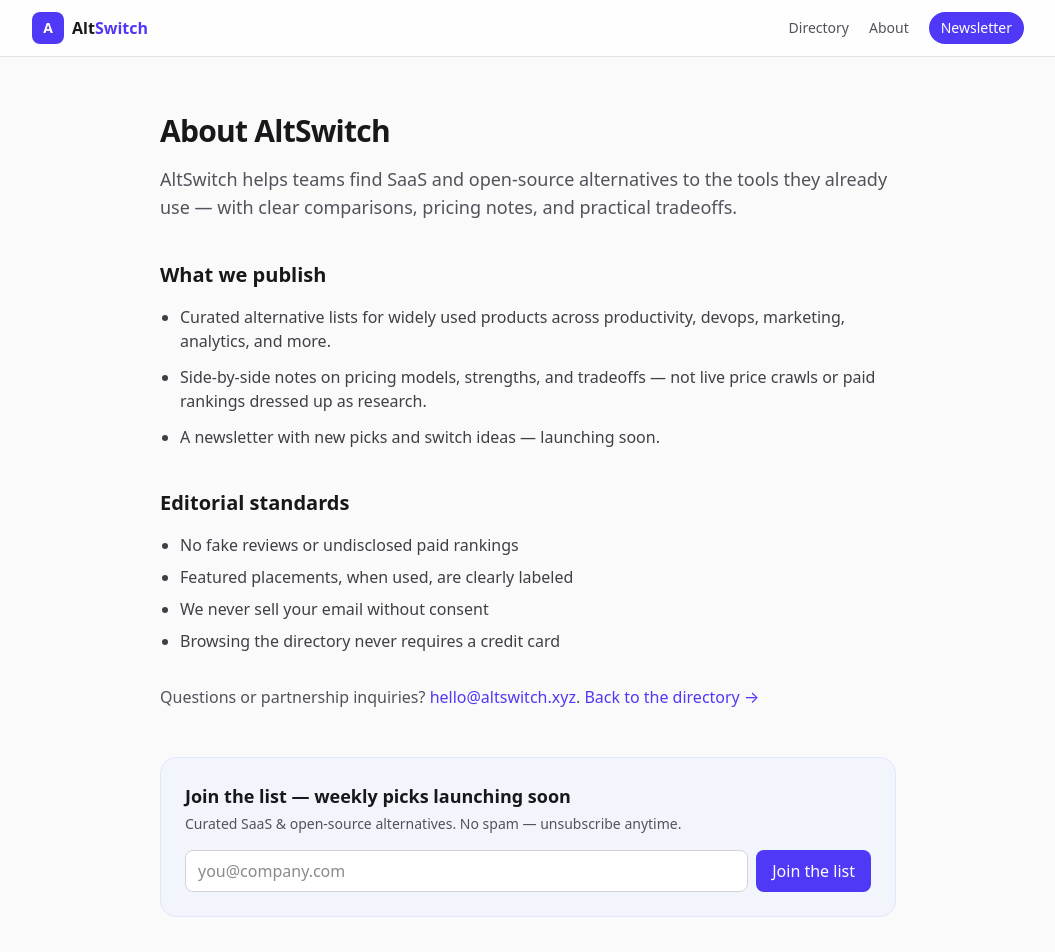
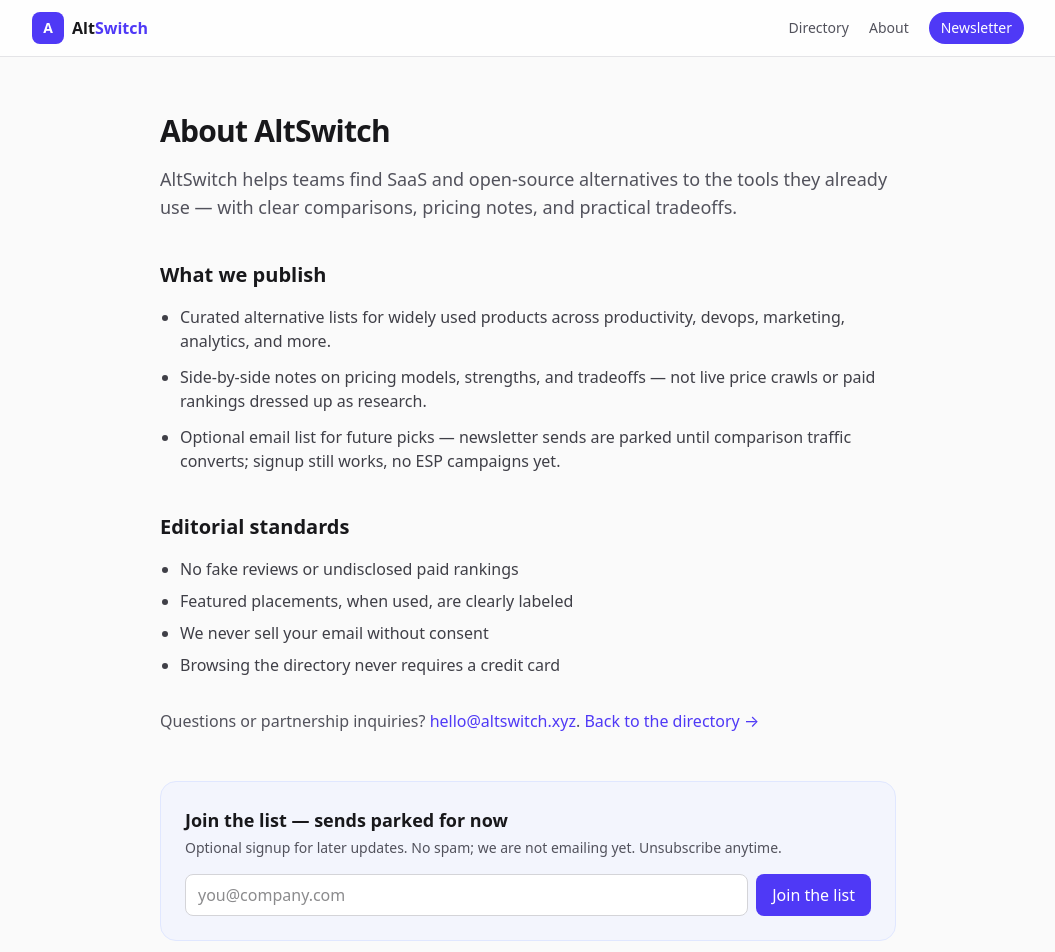
Before and after one commit to 0x4a42-DEV/altswitch, a Next.js app: page /about in a window 1280 px wide. Shown: the top 952 px of the page, without its empty margins (112-1167 px from the left). Built offline with nearby package versions, Linux system fonts and the light colour scheme; no server answers.

Commit message:
docs: park /articles and newsletter sends until clicks→$
ARTICLES.md gate; soft-launch capture stays; about + NewsletterForm copy updated.

```diff
--- a/src/app/about/page.tsx
+++ b/src/app/about/page.tsx
@@ -31,7 +31,7 @@
           live price crawls or paid rankings dressed up as research.
         </li>
         <li>
-          A newsletter with new picks and switch ideas — launching soon.
+          Optional email list for future picks — newsletter sends are parked until comparison traffic converts; signup still works, no ESP campaigns yet.
         </li>
       </ul>
 
--- a/src/components/NewsletterForm.tsx
+++ b/src/components/NewsletterForm.tsx
@@ -36,7 +36,7 @@
         setMessage("You're already on the list — thanks!");
       } else {
         setStatus("ok");
-        setMessage("You're on the list. Weekly picks launch soon.");
+        setMessage("You're on the list. We're not sending yet — newsletter is parked until the directory earns its keep.");
         setEmail("");
       }
     } catch {
@@ -61,14 +61,14 @@
             : "text-2xl font-semibold tracking-tight"
         }
       >
-        Join the list — weekly picks launching soon
+        Join the list — sends parked for now
       </h2>
       <p
         className={
           compact ? "mt-1 text-sm text-zinc-600" : "mt-2 text-indigo-100"
         }
       >
-        Curated SaaS &amp; open-source alternatives. No spam — unsubscribe anytime.
+        Optional signup for later updates. No spam; we are not emailing yet. Unsubscribe anytime.
       </p>
       <form onSubmit={onSubmit} className="mt-4 flex flex-col gap-2 sm:flex-row">
         <input
```
Also changed, not shown: 2 other files (tests, documents, lock files or other folders).
